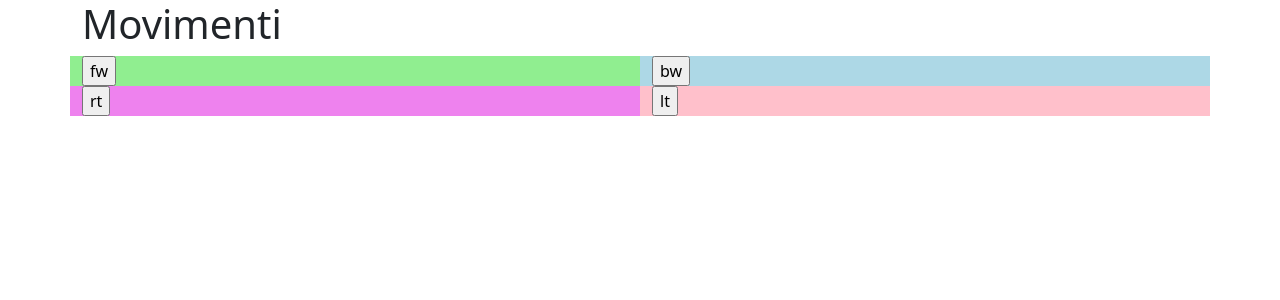
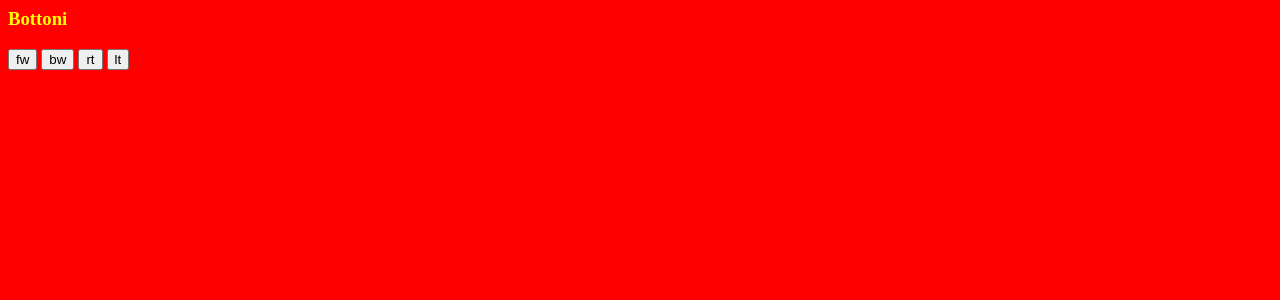
Before and after one commit to filippo-ferrando/alphaBot, a Flask app: page / in a window 1280 px wide. Shown: the top 300 px of the page. Run offline with Flask 2, Linux system fonts and the light colour scheme.

Commit message:
modified:   webserver/app.py 	modified:   webserver/templates/index.html

```diff
--- a/webserver/app.py
+++ b/webserver/app.py
@@ -106,7 +106,7 @@
             self.PWMB.ChangeDutyCycle(0 - left)
 
 ab = AlphaBot()
-time = 0.5
+dtime = 0.5
 
 @app.route("/", methods=['GET', 'POST'])
 def index():
@@ -114,16 +114,16 @@
         #print(request.form.get('forward'))
         if request.form.get('forward') == 'fw':
             print("Avanti")
-            ab.forward(sTime=time)
+            ab.forward(sTime=dtime)
         elif  request.form.get('backward') == 'bw':
             print("Indietro")
-            ab.backward(sTime=time)
+            ab.backward(sTime=dtime)
         elif  request.form.get('left') == 'lt':
             print("Sinistra")
-            ab.right(sTime=time)
+            ab.right(sTime=dtime)
         elif  request.form.get('right') == 'rt':
             print("Destra")
-            ab.right(sTime=time)
+            ab.right(sTime=dtime)
         else:
             print("Unknown")
     elif request.method == 'GET':
--- a/webserver/templates/index.html
+++ b/webserver/templates/index.html
@@ -1,26 +1,14 @@
-<!doctype html>
-<html lang="it">
-  <head>
-    <!-- Required meta tags -->
-    <meta charset="utf-8">
-    <meta name="viewport" content="width=device-width, initial-scale=1">
-
-    <!-- Bootstrap CSS -->
-    <link href="https://cdn.jsdelivr.net/npm/bootstrap@5.1.3/dist/css/bootstrap.min.css" rel="stylesheet" integrity="sha384-1BmE4kWBq78iYhFldvKuhfTAU6auU8tT94WrHftjDbrCEXSU1oBoqyl2QvZ6jIW3" crossorigin="anonymous">
-
-  </head>
-  <body>
-    <div class="container">
-      <h1>Movimenti</h1>
-      <div class="row">
-        <div class="col-md-6" style="background-color: lightgreen"><input type="submit" value="fw" name="forward"/></div>
-        <div class="col-md-6" style="background-color: lightblue"><input type="submit" value="bw" name="backward"/></div>
-        <div class="col-md-6" style="background-color: violet"><input type="submit" value="rt" name="right"/></div>
-        <div class="col-md-6" style="background-color: pink"><input type="submit" value="lt" name="left"/></div>
-      </div>
-    </div>
-
-    <script src="https://cdn.jsdelivr.net/npm/bootstrap@5.1.3/dist/js/bootstrap.bundle.min.js" integrity="sha384-ka7Sk0Gln4gmtz2MlQnikT1wXgYsOg+OMhuP+IlRH9sENBO0LRn5q+8nbTov4+1p" crossorigin="anonymous"></script>
-
-  </body>
+<html>
+    <head>
+        <link rel="stylesheet" href='/static/style.css' />
+    </head>
+    <body>
+        <h3>Bottoni</h3>
+        <form method="post" action="/" class="phrase">
+            <input type="submit" value="fw" name="forward"/>
+            <input type="submit" value="bw" name="backward"/>
+            <input type="submit" value="rt" name="right"/>
+            <input type="submit" value="lt" name="left"/>
+        </form>
+    </body>
 </html>
```
